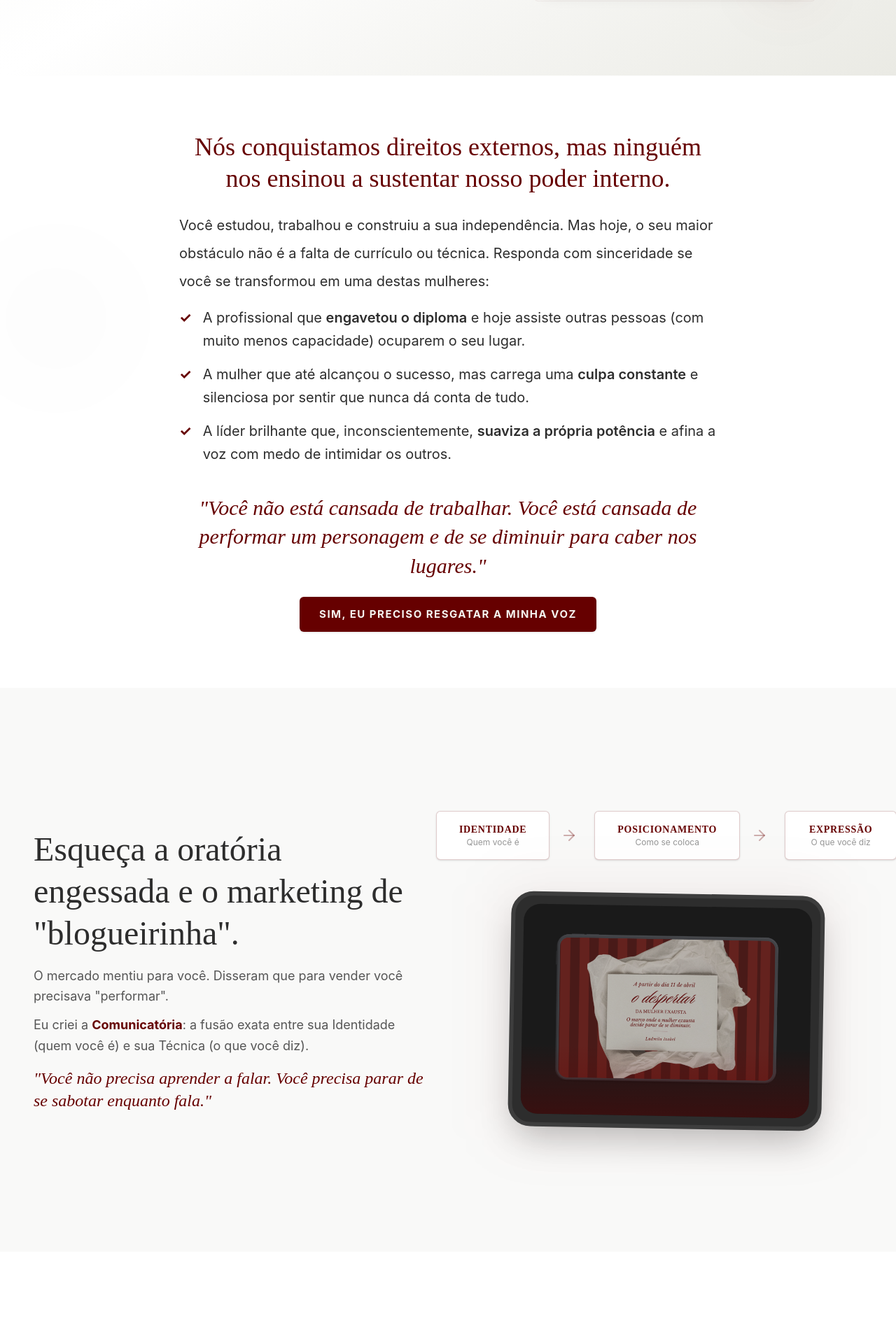
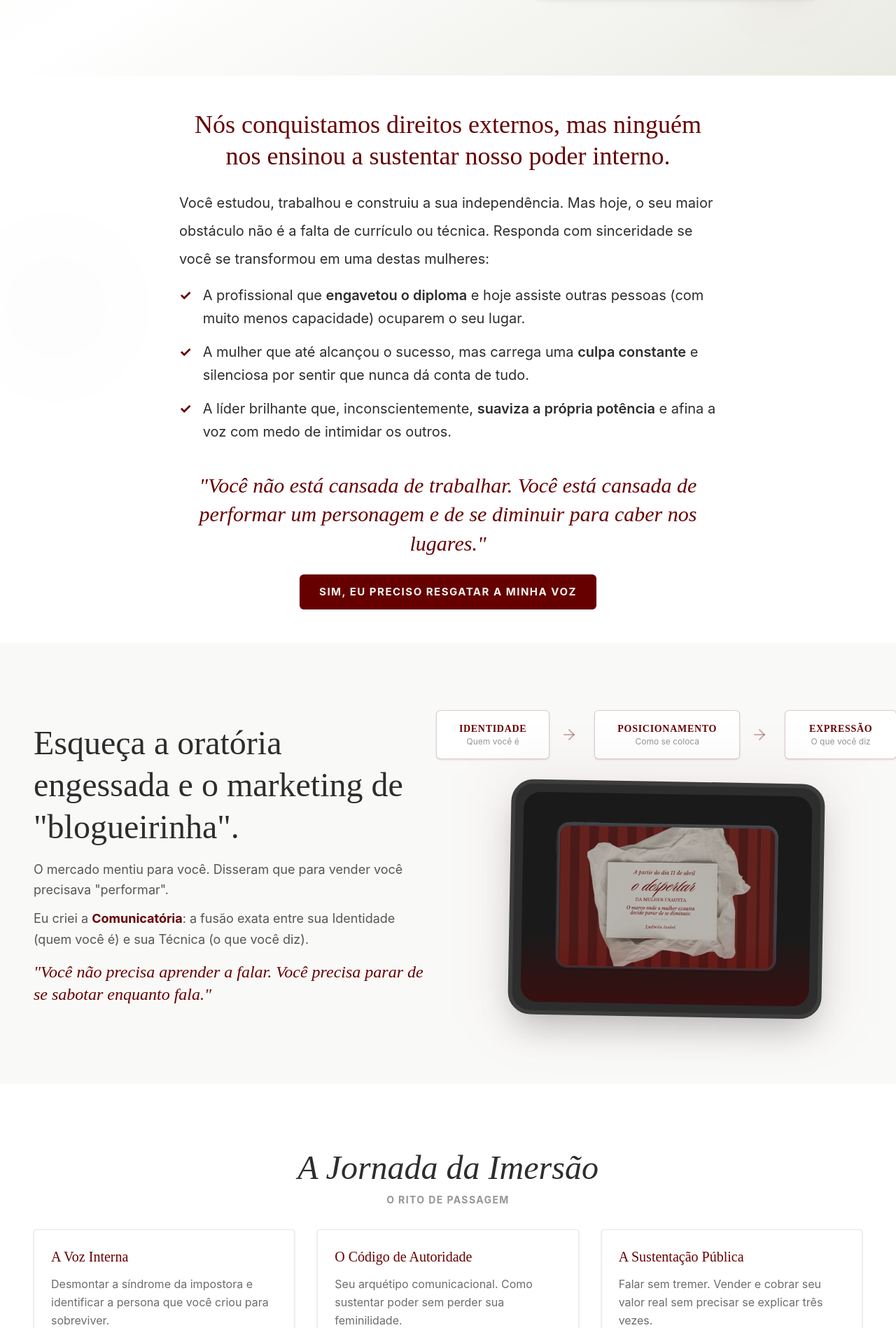
Before and after one commit to ZeferLAB/LP_Izabel_Marco, a React (Vite) app: page / in a window 1280 px wide. Shown: the part 662-2560 px from the top of the page at 70% size. Built offline with nearby package versions, Linux system fonts and the light colour scheme.

Commit message:
style: compacta espacamentos verticais globais de todas as secoes

```diff
--- a/src/components/EventJourney.jsx
+++ b/src/components/EventJourney.jsx
@@ -17,7 +17,7 @@ export default function EventJourney() {
     ];
 
     return (
-        <section className="bg-white py-12 lg:py-20 px-6">
+        <section className="bg-white py-10 lg:py-12 px-6">
             <div className="section-container">
                 <motion.div
                     initial={{ opacity: 0, y: 20 }}
--- a/src/components/FAQ.jsx
+++ b/src/components/FAQ.jsx
@@ -29,13 +29,13 @@ export default function FAQ() {
     const [openIndex, setOpenIndex] = useState(null);
 
     return (
-        <section className="bg-white py-12 lg:py-20 px-6 border-t border-vinho/5">
+        <section className="bg-white py-10 lg:py-12 px-6 border-t border-vinho/5">
             <div className="max-w-2xl mx-auto">
-                <h2 className="text-3xl lg:text-4xl text-softblack font-serif text-center mb-16 italic">
+                <h2 className="text-3xl lg:text-4xl text-softblack font-serif text-center mb-8 italic">
                     Esclarecendo sua Jornada
                 </h2>
 
-                <div className="space-y-4">
+                <div className="space-y-2">
                     {faqs.map((faq, idx) => (
                         <div key={idx} className="border-b border-vinho/10 pb-4">
                             <button
--- a/src/components/Guarantee.jsx
+++ b/src/components/Guarantee.jsx
@@ -2,7 +2,7 @@ import { motion } from 'framer-motion';
 
 export default function Guarantee() {
     return (
-        <section id="guarantee" className="bg-[#F5F5F1] py-12 lg:py-20 px-6 relative overflow-hidden">
+        <section id="guarantee" className="bg-[#F5F5F1] py-10 lg:py-12 px-6 relative overflow-hidden">
             <div className="max-w-3xl mx-auto flex flex-col items-center text-center relative z-10">
 
                 {/* Imagem do Selo de Garantia */}
--- a/src/components/Manifesto.jsx
+++ b/src/components/Manifesto.jsx
@@ -29,7 +29,7 @@ const bulletPrefixes = [
 
 export default function Manifesto() {
     return (
-        <section className="bg-white py-12 lg:py-20 px-6 relative overflow-hidden">
+        <section className="bg-white py-10 lg:py-12 px-6 relative overflow-hidden">
             <div className="max-w-3xl mx-auto flex flex-col items-center space-y-6 text-center">
 
                 {/* Título */}
--- a/src/components/Mechanism.jsx
+++ b/src/components/Mechanism.jsx
@@ -9,7 +9,7 @@ export default function Mechanism() {
     ];
 
     return (
-        <section className="bg-[#F9F9F8] py-12 lg:py-20 px-6 overflow-hidden">
+        <section className="bg-[#F9F9F8] py-10 lg:py-12 px-6 overflow-hidden">
             <div className="section-container grid grid-cols-1 lg:grid-cols-2 gap-8 lg:gap-16 items-center">
 
                 {/* Coluna Esquerda: Texto */}
@@ -49,7 +49,7 @@ export default function Mechanism() {
                     whileInView={{ opacity: 1, x: 0 }}
                     transition={{ duration: 0.8 }}
                     viewport={{ once: true }}
-                    className="relative flex flex-col items-center space-y-12"
+                    className="relative flex flex-col items-center space-y-8"
                 >
                     {/* Fluxo Minimalista */}
                     <div className="flex flex-col sm:flex-row items-center gap-4 sm:gap-6 w-full justify-center">
--- a/src/components/Offer.jsx
+++ b/src/components/Offer.jsx
@@ -2,7 +2,7 @@ import { motion } from 'framer-motion';
 
 export default function Offer({ onOpenModal }) {
     return (
-        <section id="offer" className="bg-[#F5F5F1] py-12 lg:py-20 px-6 relative overflow-hidden flex items-center justify-center">
+        <section id="offer" className="bg-[#F5F5F1] py-10 lg:py-12 px-6 relative overflow-hidden flex items-center justify-center">
             {/* Background Texture continuous */}
             <div className="absolute inset-0 paper-texture opacity-30 pointer-events-none" />
 
@@ -28,7 +28,7 @@ export default function Offer({ onOpenModal }) {
                         </span>
                     </div>
 
-                    <p className="text-[#2D2D2D] text-base md:text-lg lg:text-xl max-w-xl mx-auto leading-relaxed font-serif mb-12">
+                    <p className="text-[#2D2D2D] text-base md:text-lg lg:text-xl max-w-xl mx-auto leading-relaxed font-serif mb-6">
                         Uma condição única e inaugural para as mulheres que decidiram ser as primeiras a despertar. Este valor é um filtro de comprometimento para garantirmos uma sala apenas com quem está pronta para o próximo nível.
                     </p>
 
--- a/src/components/Programacao.jsx
+++ b/src/components/Programacao.jsx
@@ -42,7 +42,7 @@ export default function Programacao() {
       <div className="max-w-5xl w-full mx-auto relative z-10">
 
         {/* Header da Seção */}
-        <div className="text-center space-y-6 mb-16 md:mb-24 px-4">
+        <div className="text-center space-y-4 mb-8 md:mb-12 px-4">
           <motion.h2
             initial={{ opacity: 0, y: 20 }}
             whileInView={{ opacity: 1, y: 0 }}
@@ -68,7 +68,7 @@ export default function Programacao() {
           {/* Linha Vertical Central (Desktop) */}
           <div className="hidden md:block absolute left-1/2 top-4 bottom-4 w-[2px] bg-vinho/10 -translate-x-1/2"></div>
 
-          <div className="space-y-12 md:space-y-0 relative">
+          <div className="space-y-8 md:space-y-0 relative">
             {phases.map((phase, index) => {
               const Icon = phase.icon;
               const isEven = index % 2 !== 0;
--- a/src/components/Scarcity.jsx
+++ b/src/components/Scarcity.jsx
@@ -27,7 +27,7 @@ export const Countdown = () => {
     });
 
     return (
-        <div className="flex gap-8 lg:gap-12">
+        <div className="flex gap-6 lg:gap-8">
             {[
                 { label: 'Dias', value: timeLeft.days },
                 { label: 'Horas', value: timeLeft.hours },
--- a/src/components/SpeakerBio.jsx
+++ b/src/components/SpeakerBio.jsx
@@ -2,7 +2,7 @@ import { motion } from 'framer-motion';
 
 export default function SpeakerBio() {
     return (
-        <section className="bg-gradient-to-r from-gray-50 to-gray-100 py-12 lg:py-20 px-6 relative overflow-hidden">
+        <section className="bg-gradient-to-r from-gray-50 to-gray-100 py-10 lg:py-12 px-6 relative overflow-hidden">
             <div className="section-container grid grid-cols-1 lg:grid-cols-12 gap-8 lg:gap-16 items-center">
 
                 {/* Imagem (Esquerda): Placeholder B&W */}
--- a/src/index.css
+++ b/src/index.css
@@ -38,7 +38,7 @@
   }
 
   .section-container {
-    @apply max-w-7xl mx-auto px-6 py-24;
+    @apply max-w-7xl mx-auto px-6 py-8 md:py-12;
   }
 
   .paper-texture {
```
